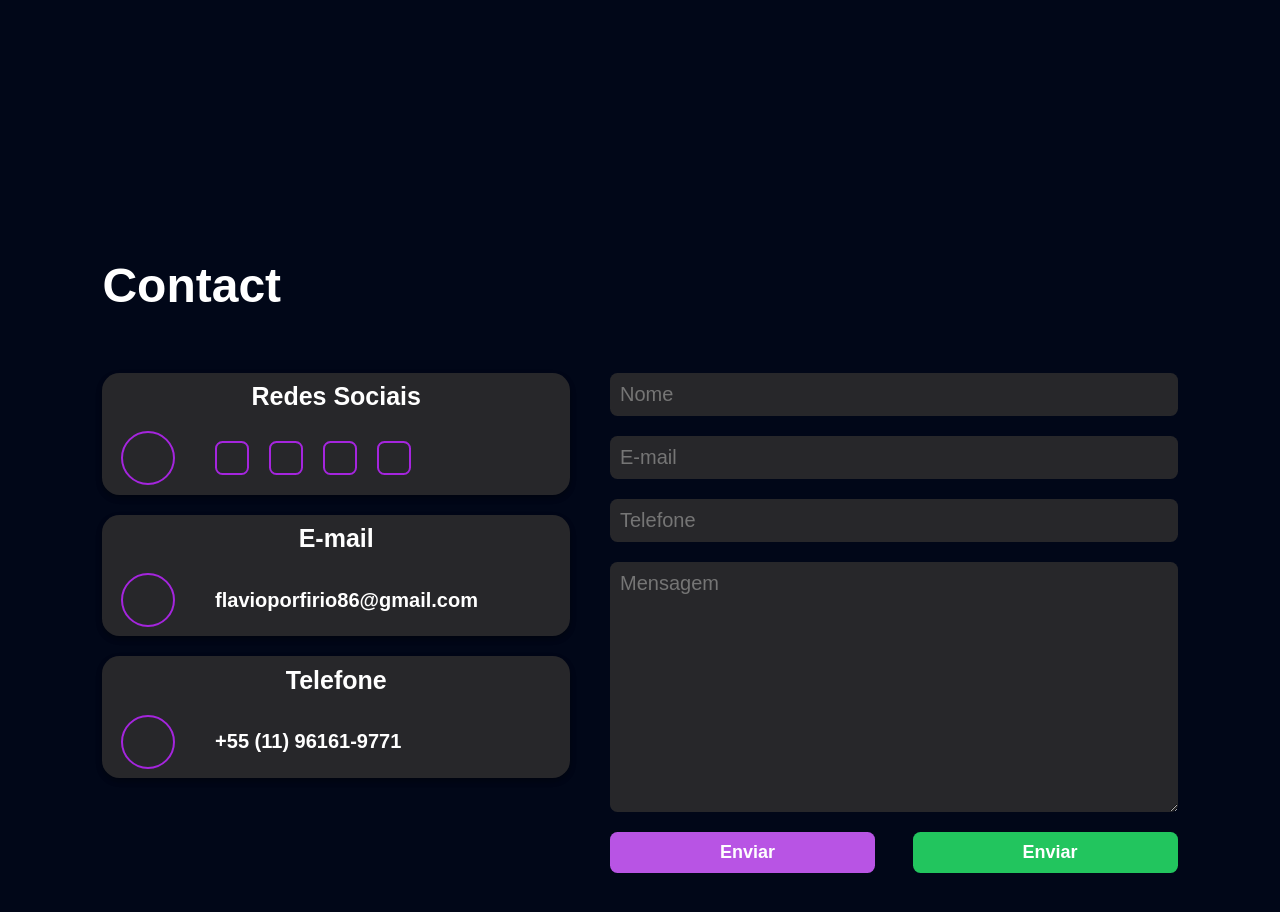
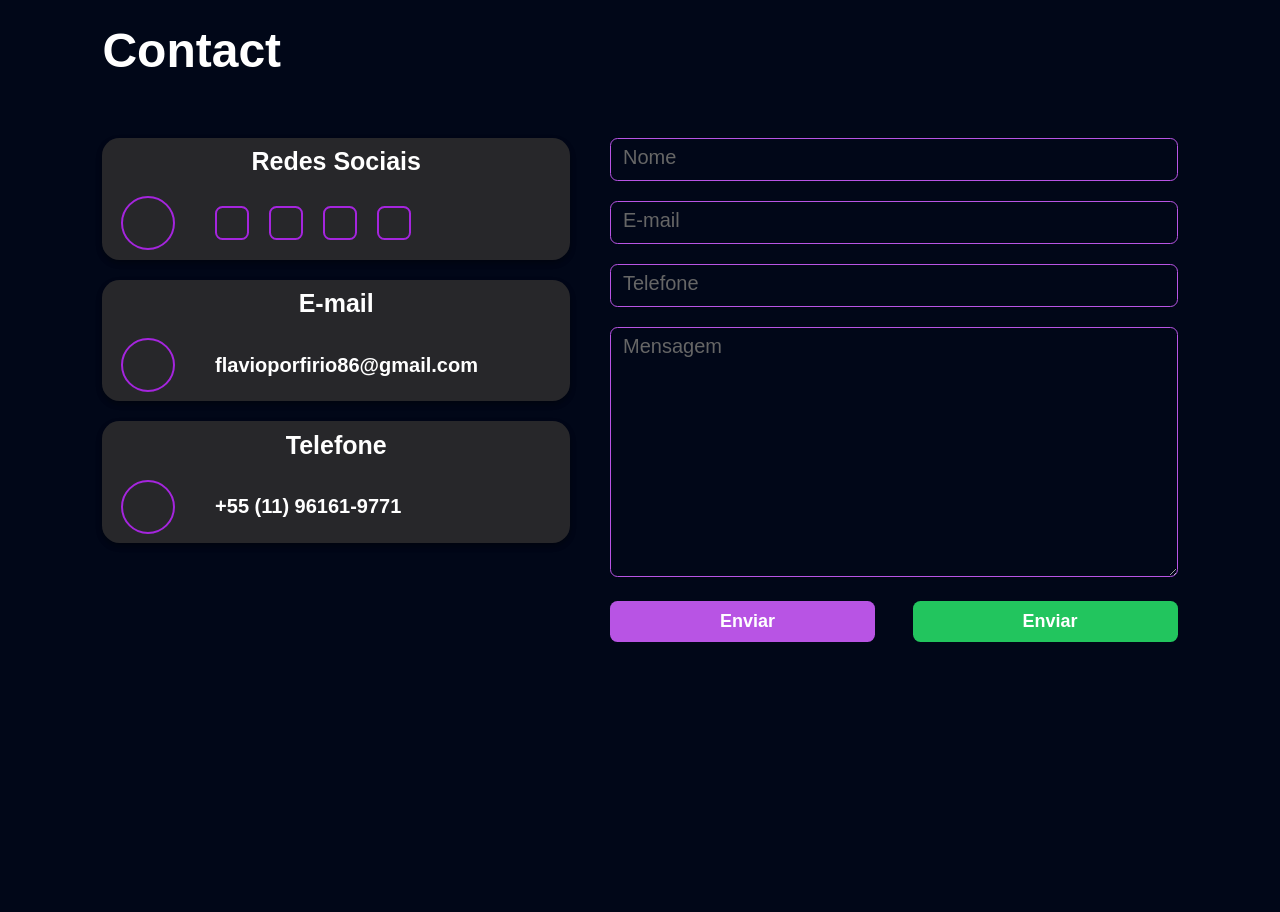
Before and after one commit to flavioporfirio/portfolio, a React (Create React App) app: page / in a window 1280 px wide. Shown: the part 1480-2392 px from the top of the page. After the commit the page ends 2186 px from the top, so only its background shows below. Built offline with nearby package versions, Linux system fonts and the light colour scheme; the HTML template or start-up script is replaced by a standard one.

Commit message:
style: form styling; feat: added form submit by email

```diff
--- a/src/components/App.css
+++ b/src/components/App.css
@@ -208,9 +208,9 @@ nav {
   display: flex;
   align-items: center;
   gap: 40px;
-}
 
-#skills {
+  padding-inline: 4%;
+
   width: 100%;
   min-height: 20vh;
 }
@@ -314,7 +314,6 @@ nav {
 }
 
 #projects {
-  min-height: 100vh;
   padding-inline: 0;
 
   overflow-x: hidden;
@@ -481,18 +480,54 @@ nav {
   flex: 1 1 50rem;
 }
 
+.input-group {
+  position: relative;
+}
+
+.input-group label {
+  position: absolute;
+  top: 8px;
+  left: 8px;
+
+  font-size: 2rem;
+  padding: 0 0.5rem;
+
+  pointer-events: none;
+
+  color: #666;
+
+  transition: 0.5s;
+}
+
 .contact-forms input,
 .contact-forms textarea {
   padding: 1rem;
 
+  outline: none;
+
+  border: 1px solid #b854e4;
   border-radius: 0.75rem;
-  font-size: 2rem;
+  font-size: 1.8rem;
+  width: 100%;
 
   color: #fff;
-  background-color: #27272a;
+  background-color: transparent;
 }
+
 .contact-forms textarea {
   height: 25rem;
+}
+
+.input-group input:focus ~ label,
+.input-group input:valid ~ label,
+.input-group textarea:focus ~ label,
+.input-group textarea:valid ~ label {
+  top: -8px;
+
+  font-size: 1.6rem;
+
+  color: #b854e4;
+  background-color: #010718;
 }
 
 .contact-forms .send-container {
@@ -516,6 +551,8 @@ nav {
 
   color: #fff;
   background-color: #b854e4;
+
+  cursor: pointer;
 }
 
 .send-container .btn-whatsapp {
--- a/src/components/Contact.js
+++ b/src/components/Contact.js
@@ -98,39 +98,60 @@ function ContactForms() {
   }
 
   return (
-    <form className="contact-forms" onSubmit={(e) => e.preventDefault()}>
-      {/* <label value={name}>Nome</label> */}
+    <form
+      className="contact-forms"
+      target="_blank"
+      action="https://formsubmit.co/flavioporfirio86@gmail.com"
+      method="POST"
+    >
+      <div className="input-group">
         <input
           type="text"
+          name="name"
           onChange={(e) => setName(e.target.value)}
-        placeholder="Nome"
+          required
         />
+        <label value={name}>Nome</label>
+      </div>
 
-      {/* <label value={email}>E-mail</label> */}
+      <div className="input-group">
         <input
           type="email"
+          name="email"
           onChange={(e) => setEmail(e.target.value)}
-        placeholder="E-mail"
+          required
         />
+        <label value={email}>E-mail</label>
+      </div>
 
-      {/* <label value={phone}>Telefone</label> */}
+      <div className="input-group">
         <input
           type="tel"
+          name="tel"
           onChange={(e) => setPhone(e.target.value)}
-        placeholder="Telefone"
+          required
         />
+        <label value={phone}>Telefone</label>
+      </div>
 
-      {/* <label value={message}>Mensagem</label> */}
+      <div className="input-group">
         <textarea
-        type=""
+          name="message"
           onChange={(e) => setMessage(e.target.value)}
-        placeholder="Mensagem"
+          required
         />
+        <label value={message}>Mensagem</label>
+      </div>
+
       <div className="send-container">
         <button className="btn-email">
           <ion-icon name="mail-outline"></ion-icon>
           Enviar
+          <input type="hidden" name="_subject" value="Novo Contato!" />
+          <input type="text" name="_honey" style={{ display: "none" }} />
+          <input type="hidden" name="_captcha" value={false} />
         </button>
+        <input type="hidden" name="_subject" value="Novo Contato!" />
         <button className="btn-whatsapp" onClick={() => SendWhatsAppMessage()}>
           <ion-icon name="logo-whatsapp"></ion-icon>
           Enviar
```
Lines whose indentation alone changed are shown as unchanged.
